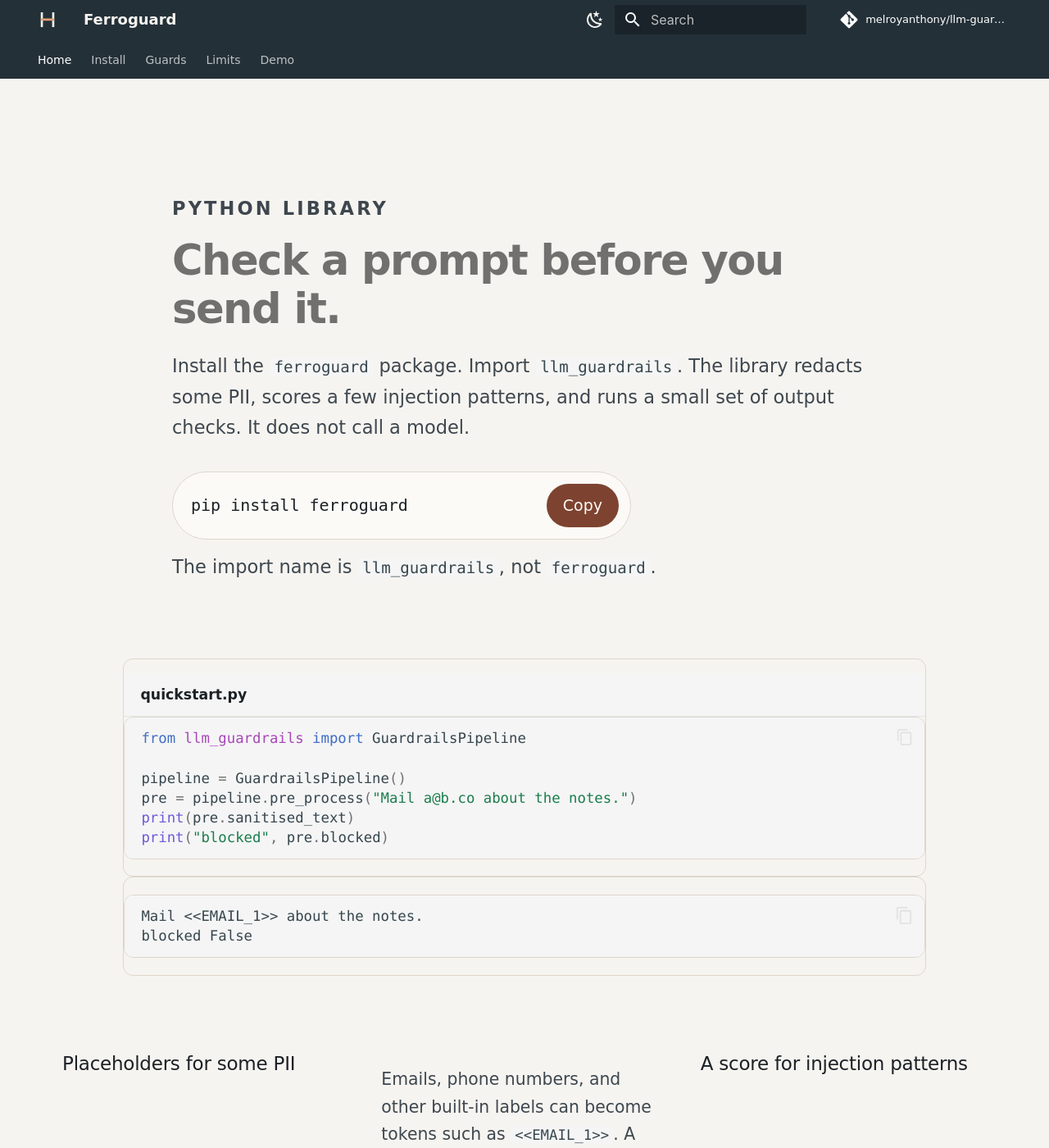
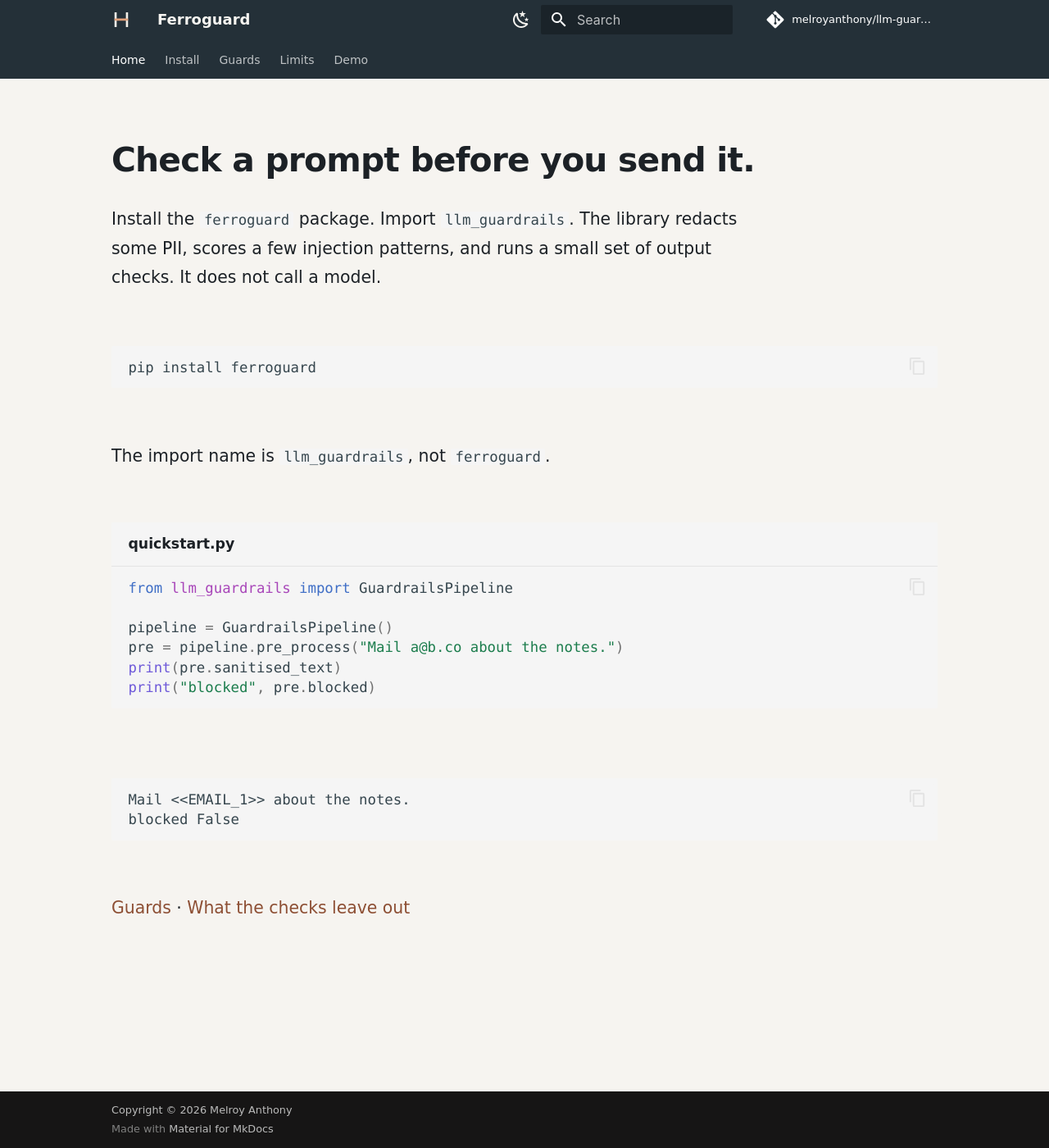
Before and after one commit to melroyanthony/llm-guardrails, an MkDocs documentation site: the page built from docs/index.md, in a window 1280 px wide and 1400 px high. Shown: the whole window at 82% size. Built offline with MkDocs 1.6.1 and Material for MkDocs 9.7.7, drawn with Linux system fonts in a browser that asks for light colours; comment, search, counter and statistics services are not loaded; some of the changed text lies outside the part shown.

Commit message:
📝 docs(site): simplify the homepage to install then code (#34)
The feature grid, kicker, and install pill were extra chrome.
The page is now the install command, then the example, with more
space. Palette tokens are unchanged until the colour notes arrive.

Refs #34

Co-authored-by: Melroy Anthony <themelroyanthony@gmail.com>

````diff
--- a/docs/index.md
+++ b/docs/index.md
@@ -5,24 +5,15 @@ hide:
   - toc
 ---
 
-<div class="fg-hero" markdown="1">
-
-<p class="fg-kicker">Python library</p>
-
 # Check a prompt before you send it.
 
 Install the `ferroguard` package. Import `llm_guardrails`. The library redacts some PII, scores a few injection patterns, and runs a small set of output checks. It does not call a model.
 
-<div class="fg-install">
-<code id="fg-install-cmd">pip install ferroguard</code>
-<button type="button" id="fg-copy">Copy</button>
-</div>
+```text
+pip install ferroguard
+```
 
-<p class="fg-note">The import name is <code>llm_guardrails</code>, not <code>ferroguard</code>.</p>
-
-</div>
-
-<div class="fg-stage" markdown="1">
+The import name is `llm_guardrails`, not `ferroguard`.
 
 ```python title="quickstart.py"
 --8<-- "examples/quickstart.py"
@@ -33,22 +24,4 @@ Mail <<EMAIL_1>> about the notes.
 blocked False
 ```
 
-</div>
-
-<div class="fg-features" markdown="1">
-
-### Placeholders for some PII
-
-Emails, phone numbers, and other built-in labels can become tokens such as `<<EMAIL_1>>`. A name or a date is redacted only when a context word sits next to it. Card numbers have to pass a Luhn check.
-
-### A score for injection patterns
-
-`GuardrailsPipeline` scores the sanitised prompt. The default block line is `0.5`. The score is a pattern match, not a proof that a prompt is safe.
-
-### A few output checks
-
-After a reply, the pipeline can restore placeholders, score a handful of bias patterns, and validate a small set of rules. Those checks are narrow on purpose.
-
-</div>
-
-<p class="fg-more"><a href="guides/limits/">What the checks leave out</a> · <a href="https://pypi.org/project/ferroguard/">PyPI</a> · <a href="https://github.com/melroyanthony/llm-guardrails">GitHub</a></p>
+[Guards](guides/guards.md) · [What the checks leave out](guides/limits.md)
--- a/docs/stylesheets/extra.css
+++ b/docs/stylesheets/extra.css
@@ -40,20 +40,44 @@ body {
   font-family: "DejaVu Sans", "Liberation Sans", sans-serif;
 }
 
+.md-grid {
+  max-width: 52rem;
+}
+
 .md-typeset {
   font-size: 1.02rem;
-  line-height: 1.65;
+  line-height: 1.75;
 }
 
 .md-typeset h1,
-.fg-hero h1 {
-  font-weight: 650;
-  letter-spacing: -0.03em;
-  line-height: 1.15;
+.md-typeset h2,
+.md-typeset h3 {
+  color: var(--fg-ink);
+}
+
+.md-typeset h1 {
+  margin: 1.5rem 0 1.5rem;
+  font-weight: 600;
+  letter-spacing: -0.02em;
+  line-height: 1.2;
+}
+
+.md-typeset h2 {
+  margin-top: 2.75rem;
+}
+
+.md-typeset p,
+.md-typeset li {
+  max-width: 40rem;
+}
+
+.md-typeset .highlight {
+  margin: 2.25rem 0;
 }
 
 .md-header {
   background-color: var(--fg-graphite);
+  box-shadow: none;
 }
 
 .md-header__title,
@@ -61,92 +85,16 @@ body {
   color: #f6f4f0;
 }
 
-.fg-hero {
-  max-width: 46rem;
-  margin: 0 auto;
-  padding: 4.5rem 1.5rem 2rem;
+.md-tabs {
+  background-color: var(--fg-graphite);
 }
 
-.fg-kicker {
-  margin: 0 0 0.75rem;
-  color: var(--fg-copper);
-  font-size: 0.78rem;
-  font-weight: 700;
-  letter-spacing: 0.14em;
-  text-transform: uppercase;
-}
-
-.fg-hero h1 {
-  margin: 0 0 1rem;
-  font-size: clamp(2.1rem, 4vw, 3.25rem);
-}
-
-.fg-hero p {
-  color: var(--fg-muted);
-  font-size: 1.125rem;
-}
-
-.fg-install {
-  display: flex;
-  flex-wrap: wrap;
-  align-items: center;
-  gap: 0.75rem;
-  margin: 1.75rem 0 0.75rem;
-  padding: 0.7rem 0.7rem 0.7rem 1.1rem;
-  border: 1px solid var(--fg-line);
-  border-radius: 999px;
-  background: var(--fg-code-bg);
-  max-width: 28rem;
-}
-
-.fg-install code {
-  font-family: "DejaVu Sans Mono", "Liberation Mono", ui-monospace, monospace;
-  font-size: 1rem;
-  color: var(--fg-ink);
-  background: transparent;
-  padding: 0;
-}
-
-.fg-install button {
-  margin-left: auto;
-  border: 0;
-  border-radius: 999px;
-  background: #7d4330;
-  color: #fffaf6;
-  font: inherit;
-  font-size: 0.95rem;
-  padding: 0.55rem 1rem;
-  cursor: pointer;
-}
-
-[data-md-color-scheme="slate"] .fg-install button {
-  background: #e0a07a;
-  color: #1c2126;
-}
-
-.fg-install button:focus-visible,
+.md-clipboard:focus-visible,
 .md-header a:focus-visible,
 .md-typeset a:focus-visible,
 .md-tabs__link:focus-visible {
   outline: 2px solid var(--fg-copper);
   outline-offset: 3px;
-}
-
-.fg-note {
-  margin-top: 0.25rem;
-  font-size: 0.98rem;
-}
-
-.fg-stage {
-  max-width: 52rem;
-  margin: 1.5rem auto 0;
-  padding: 0 1.5rem 1rem;
-}
-
-.fg-stage .highlight,
-.fg-stage pre {
-  border-radius: 12px;
-  border: 1px solid var(--fg-line);
 }
 
 .md-typeset pre,
@@ -155,41 +103,7 @@ body {
   max-width: 100%;
 }
 
-.fg-features {
-  display: grid;
-  grid-template-columns: repeat(3, minmax(0, 1fr));
-  gap: 2rem;
-  max-width: 64rem;
-  margin: 1rem auto 0;
-  padding: 2.5rem 1.5rem 1rem;
+.md-main__inner {
+  margin-top: 1.25rem;
+  margin-bottom: 4.5rem;
 }
-
-.fg-features h3 {
-  margin-top: 0;
-  font-size: 1.15rem;
-}
-
-.fg-features p {
-  color: var(--fg-muted);
-}
-
-.fg-more {
-  max-width: 64rem;
-  margin: 0 auto;
-  padding: 0.5rem 1.5rem 4rem;
-}
-
-@media (max-width: 720px) {
-  .fg-hero {
-    padding-top: 2.5rem;
-  }
-
-  .fg-features {
-    grid-template-columns: 1fr;
-    gap: 1.25rem;
-  }
-
-  .fg-install {
-    border-radius: 16px;
-  }
-}
--- a/mkdocs.yml
+++ b/mkdocs.yml
@@ -16,7 +16,6 @@ theme:
   font: false
   features:
     - content.code.copy
-    - navigation.footer
     - navigation.tabs
     - navigation.top
     - search.suggest
````
Also changed, not shown: CHANGELOG.md (+1 -1 lines), 2 other files.
